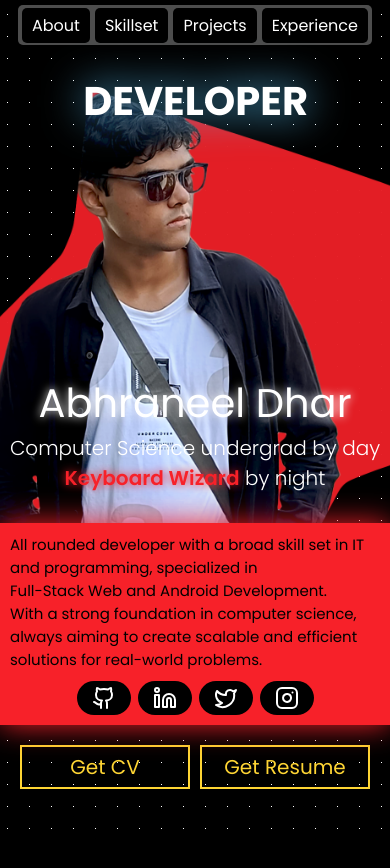
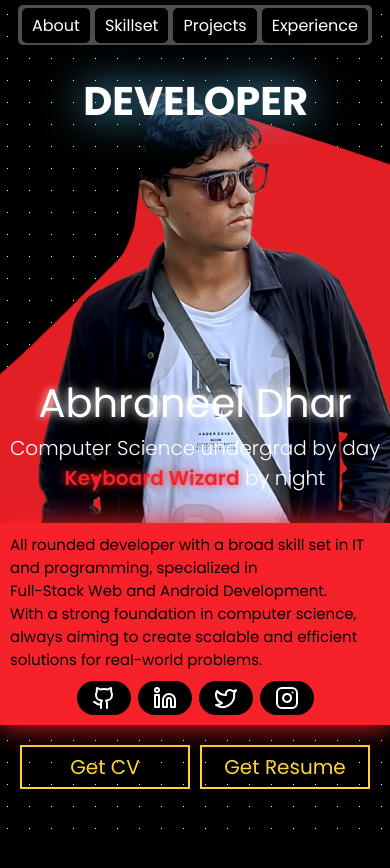
Before and after one commit to abhraneeldhar/portfolio, a Next.js app: page / in a window 390 px wide. Shown: the top 868 px of the page. Built offline with nearby package versions, Linux system fonts and the light colour scheme.

Commit message:
hero image position

```diff
--- a/app/home.module.css
+++ b/app/home.module.css
@@ -280,7 +280,7 @@
         padding: 5px 10px;
     }
     .heroImage{
-        left: -100px;
+        left: -10%;
         top: 10%;
         height: 70vh;
     }
--- a/app/page.tsx
+++ b/app/page.tsx
@@ -42,6 +42,7 @@ export default function Home() {
 
         <div className={styles.heroTextDiv}>
           <h1>Abhraneel Dhar</h1>
+
           <h2>Computer Science undergrad by day <br /><span>Keyboard Wizard</span> by night</h2>
           <div className={styles.aboutTextDiv}>
             <p>All rounded developer with a broad skill set in IT and programming, specialized in <br /> Full-Stack Web and Android Development. <br /> With a strong foundation in computer science, always aiming to create scalable and efficient solutions for real-world problems.</p>
```
